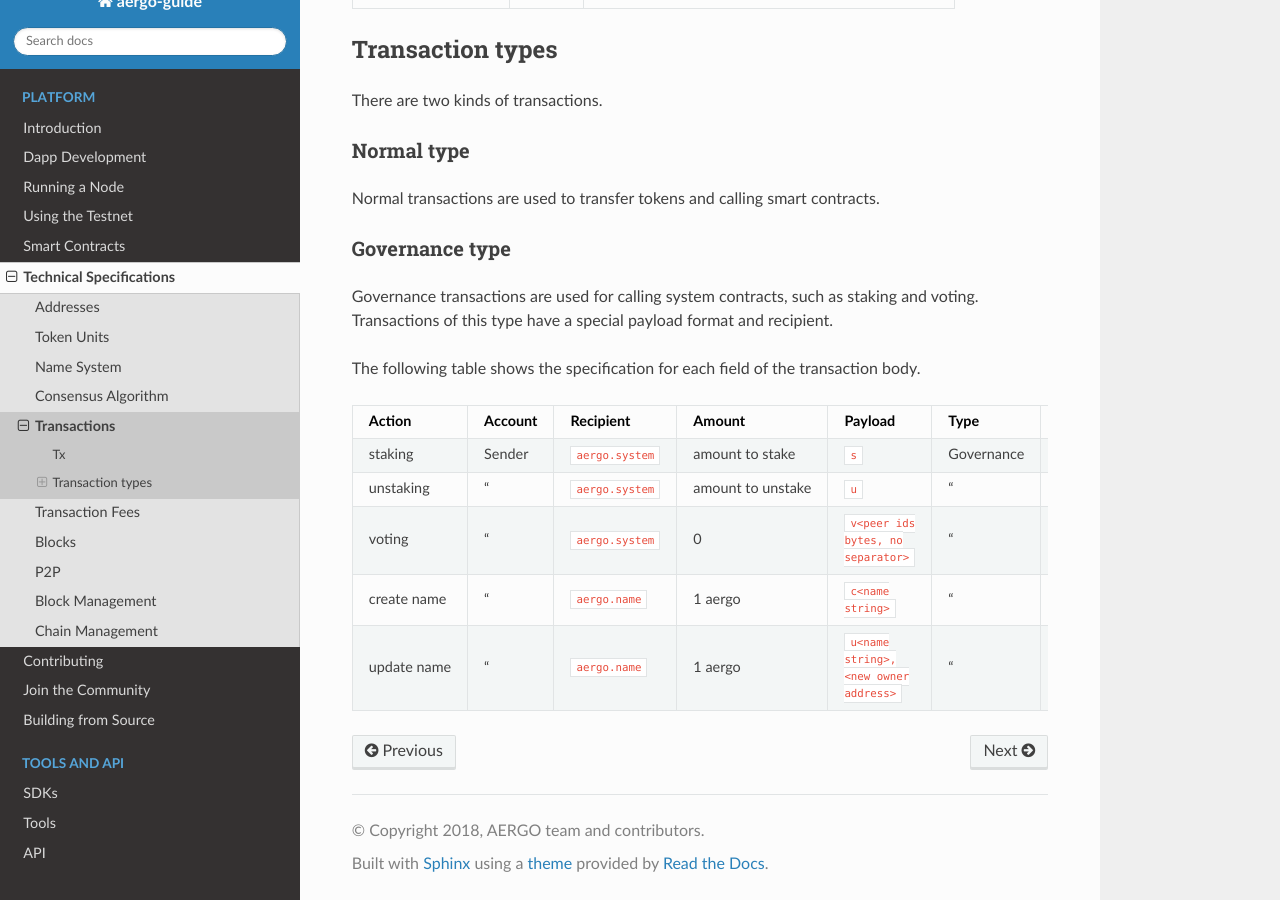
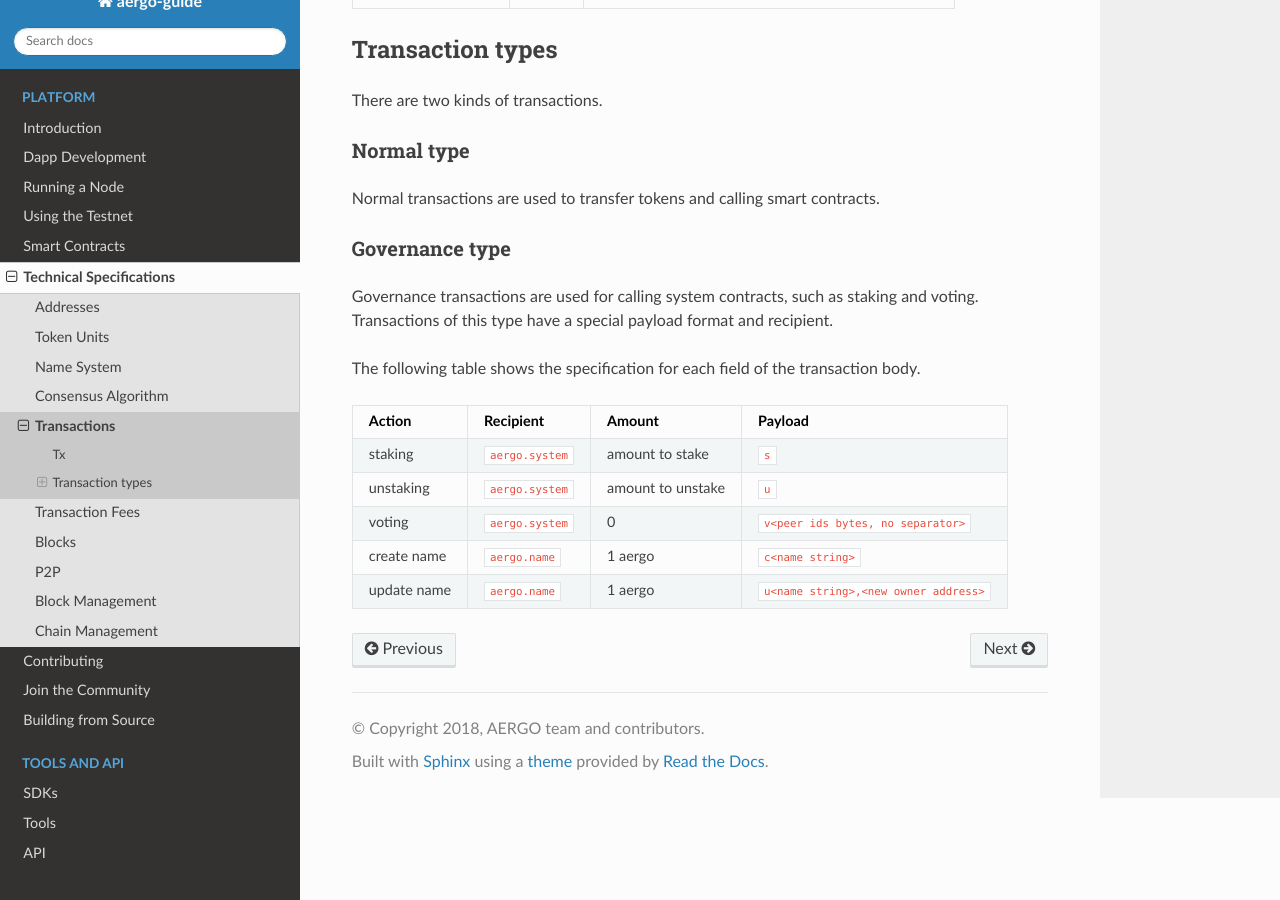
Before and after one commit to aergoio/guide, a Sphinx documentation site: the page built from source/specs/transactions.rst, in a window 1280 px wide and 900 px high, scrolled down 571 px. Built offline with Sphinx 7.4.7 and the Read the Docs theme 2.0.0, drawn with Linux system fonts in a browser that asks for light colours.

Commit message:
Remove useless data from gov tx table

```diff
--- a/source/specs/transactions.rst
+++ b/source/specs/transactions.rst
@@ -46,12 +46,12 @@
 
 The following table shows the specification for each field of the transaction body.
 
-===========  =======  ====================  =================  ==========================================  ==========  ===================
-Action       Account  Recipient             Amount             Payload                                     Type        Sign
-===========  =======  ====================  =================  ==========================================  ==========  ===================
-staking      Sender   :code:`aergo.system`  amount to stake    :code:`s`                                   Governance  Signature of sender
-unstaking    "        :code:`aergo.system`  amount to unstake  :code:`u`                                   "           "
-voting       "        :code:`aergo.system`  0                  :code:`v<peer ids bytes, no separator>`     "           "
-create name  "        :code:`aergo.name`    1 aergo            :code:`c<name string>`                      "           "
-update name  "        :code:`aergo.name`    1 aergo            :code:`u<name string>,<new owner address>`  "           "
-===========  =======  ====================  =================  ==========================================  ==========  ===================
+===========  ====================  =================  ==========================================
+Action       Recipient             Amount             Payload
+===========  ====================  =================  ==========================================
+staking      :code:`aergo.system`  amount to stake    :code:`s`
+unstaking    :code:`aergo.system`  amount to unstake  :code:`u`
+voting       :code:`aergo.system`  0                  :code:`v<peer ids bytes, no separator>`
+create name  :code:`aergo.name`    1 aergo            :code:`c<name string>`
+update name  :code:`aergo.name`    1 aergo            :code:`u<name string>,<new owner address>`
+===========  ====================  =================  ==========================================
```
